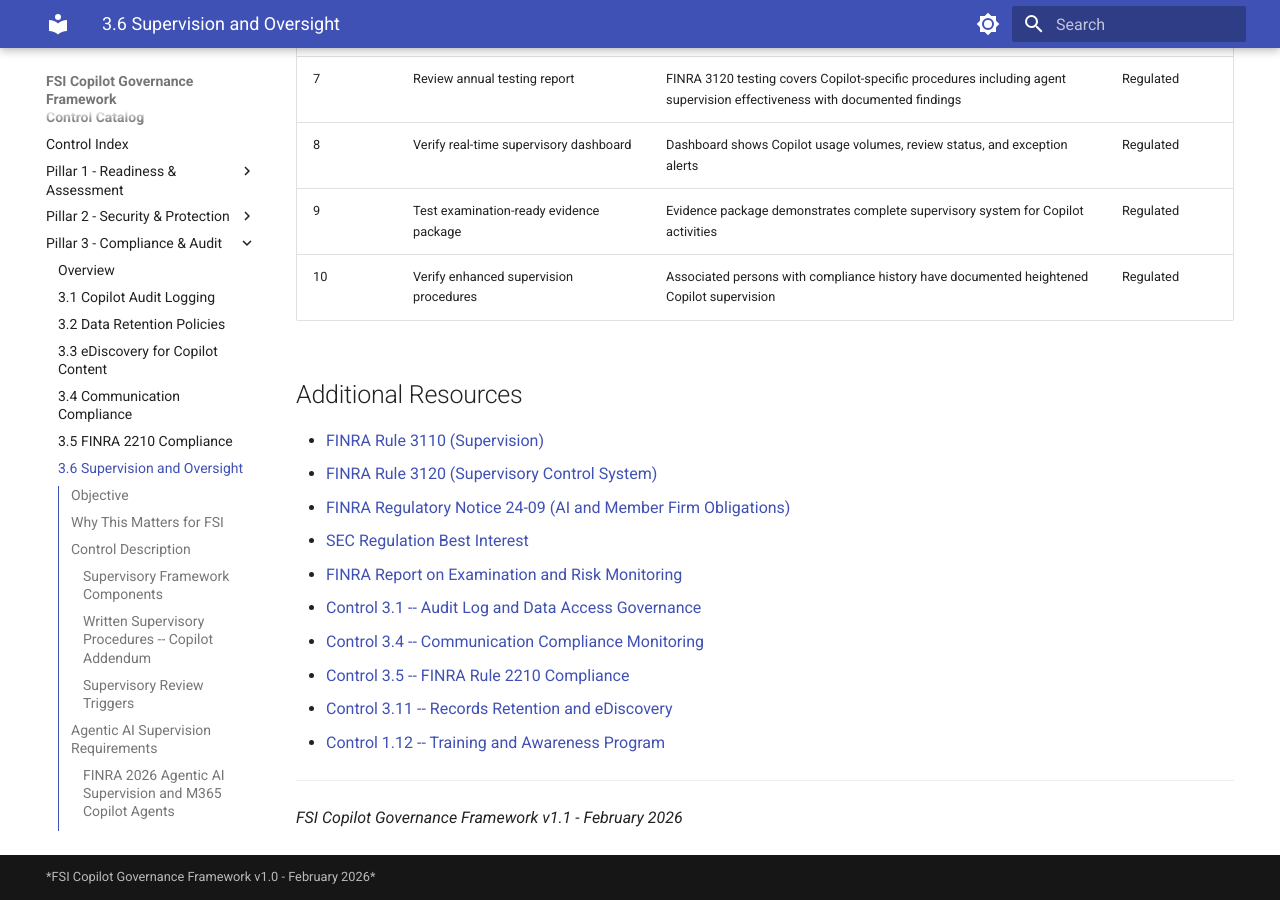
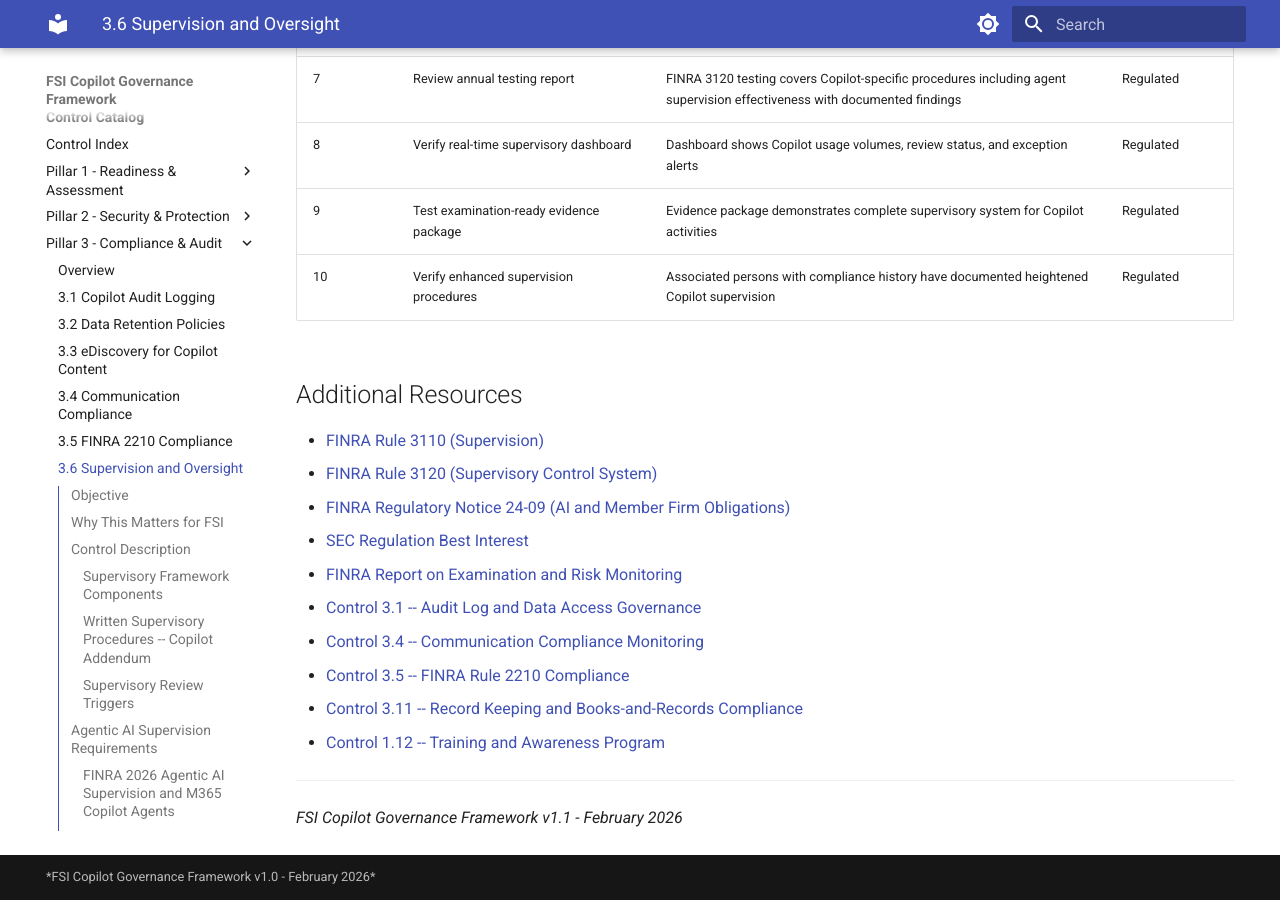
Before and after one commit to judeper/FSI-CopilotGov, an MkDocs documentation site: the page built from docs/controls/pillar-3-compliance/3.6-supervision-oversight.md, in a window 1280 px wide and 900 px high, scrolled down 10276 px. Built offline with MkDocs 1.6.1 and Material for MkDocs 9.7.7, drawn with Linux system fonts in a browser that asks for light colours.

Commit message:
fix(04-07): Task 2 — fix broken cross-reference links in 3.6 and 3.11
- [Rule 3 - Blocking] 3.11: fixed broken link to 2.3-conditional-access.md
  → correct path: 2.3-conditional-access-policies.md
- [Rule 3 - Blocking] 3.6: fixed broken link to 3.1-audit-log-data-access.md
  → correct path: 3.1-copilot-audit-logging.md
- [Rule 3 - Blocking] 3.6: fixed broken link to 3.11-records-retention-ediscovery.md
  → correct path: 3.11-record-keeping.md
- Opportunistic Pillar 3+4 scan: no compliance.microsoft.com, Azure AD, or BizChat issues
- MkDocs build: 3 new warnings resolved; only 1 pre-existing WARNING remains (3.4 troubleshooting)

```diff
--- a/docs/controls/pillar-3-compliance/3.6-supervision-oversight.md
+++ b/docs/controls/pillar-3-compliance/3.6-supervision-oversight.md
@@ -289,10 +289,10 @@
 - [FINRA Regulatory Notice 24-09 (AI and Member Firm Obligations)](https://www.finra.org/rules-guidance/notices/24-09)
 - [SEC Regulation Best Interest](https://www.sec.gov/regulation-best-interest)
 - [FINRA Report on Examination and Risk Monitoring](https://www.finra.org/rules-guidance/guidance/reports/examination-risk-monitoring)
-- [Control 3.1 -- Audit Log and Data Access Governance](3.1-audit-log-data-access.md)
+- [Control 3.1 -- Audit Log and Data Access Governance](3.1-copilot-audit-logging.md)
 - [Control 3.4 -- Communication Compliance Monitoring](3.4-communication-compliance.md)
 - [Control 3.5 -- FINRA Rule 2210 Compliance](3.5-finra-2210-compliance.md)
-- [Control 3.11 -- Records Retention and eDiscovery](3.11-records-retention-ediscovery.md)
+- [Control 3.11 -- Record Keeping and Books-and-Records Compliance](3.11-record-keeping.md)
 - [Control 1.12 -- Training and Awareness Program](../pillar-1-readiness/1.12-training-awareness.md)
 
 ---
```
Also changed, not shown: docs/controls/pillar-3-compliance/3.11-record-keeping.md (+1 -1 lines).
